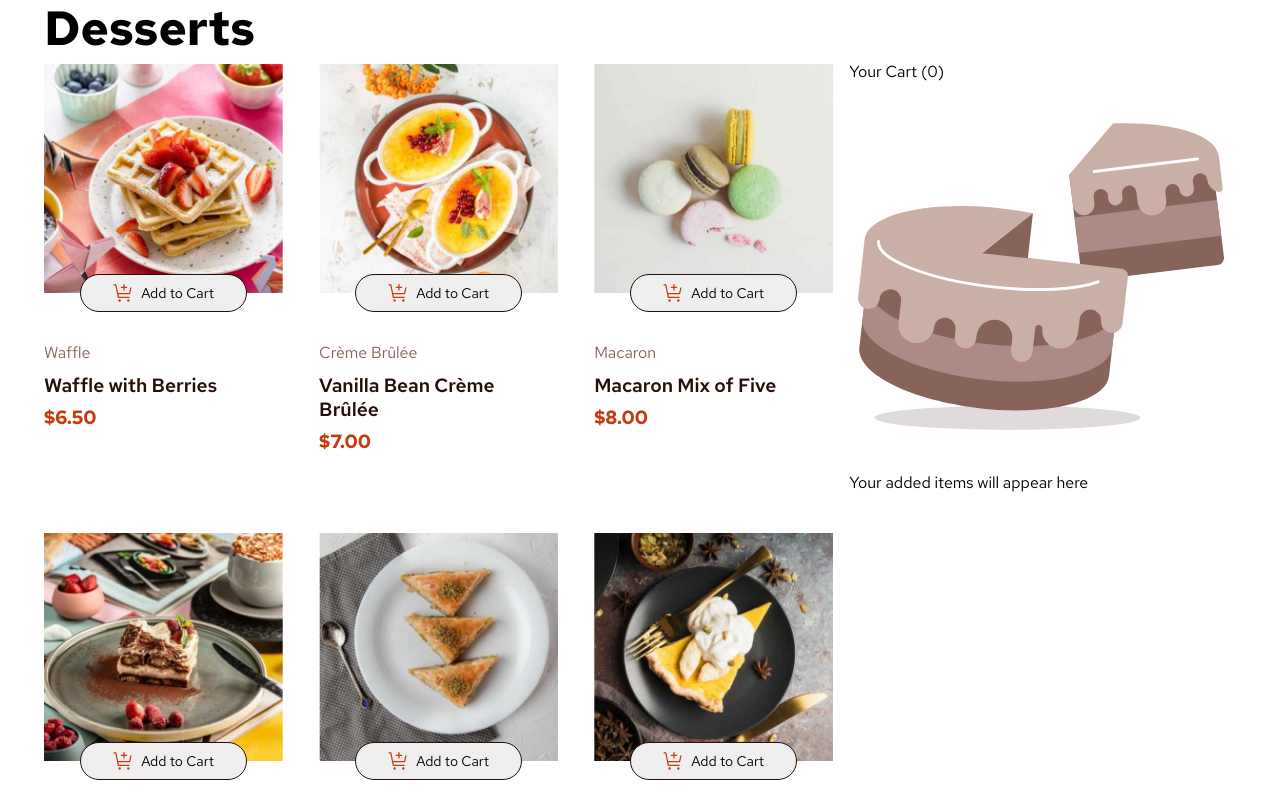
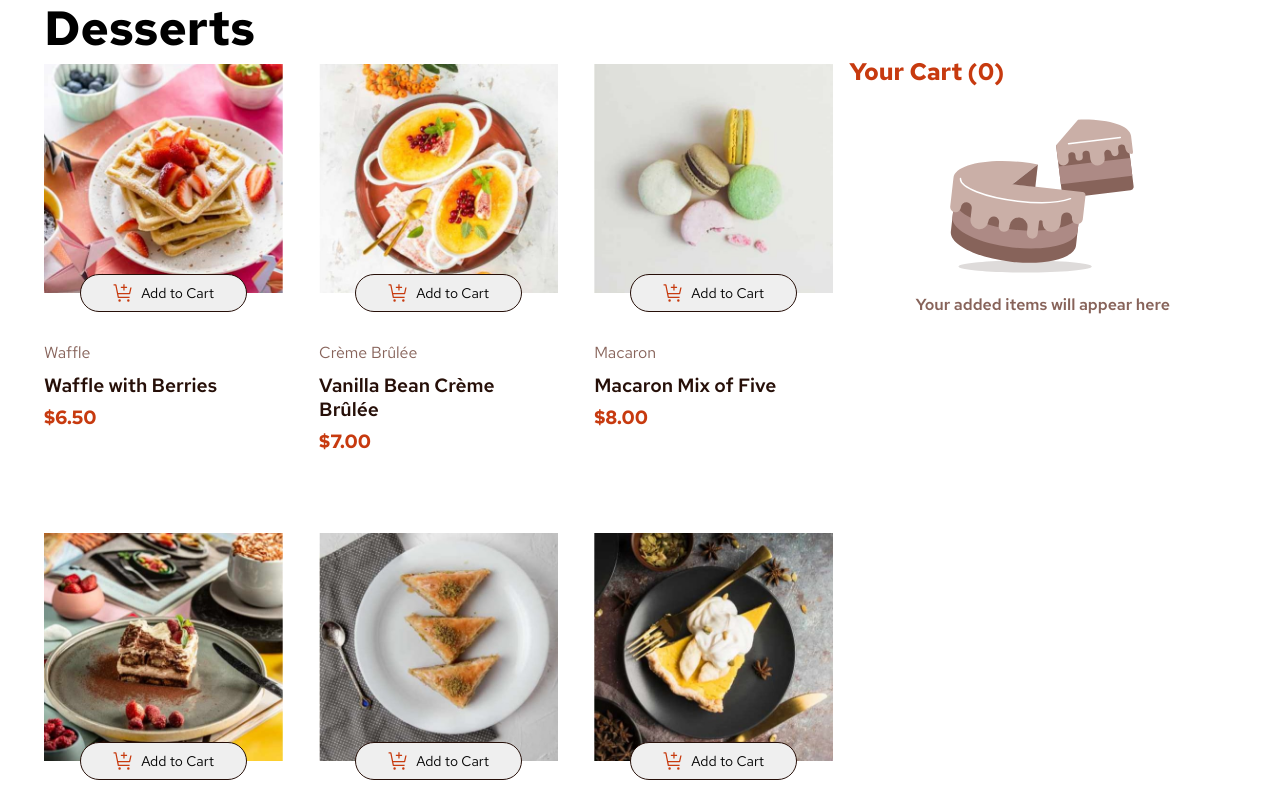
Before and after one commit to SebastianLaka/product-list-with-cart, a Vue app: page / in a window 1280 px wide. Shown: the top 800 px of the page. Built offline with nearby package versions, Linux system fonts and the light colour scheme.

Commit message:
Created styles for empty cart section

```diff
--- a/src/components/product-cart/ProductCartMain.vue
+++ b/src/components/product-cart/ProductCartMain.vue
@@ -15,18 +15,37 @@ const emptyIllustrationData = ref({
   <section class="cart-container">
     <EmptyCart v-if="cart.currentCartItem === 0">
       <template #empty-cart-content>
-        <p>Your Cart ({{ currentCartItem }})</p>
-        <img :src="emptyIllustrationData.src" :alt="emptyIllustrationData.alt" />
-        <p>Your added items will appear here</p>
+        <section class="empty-cart-content">
+          <h1 class="empty-cart-content__cart-amount">Your Cart ({{ currentCartItem }})</h1>
+          <img class="empty-cart-content__image" :src="emptyIllustrationData.src" :alt="emptyIllustrationData.alt" />
+          <p class="empty-cart-content__info">Your added items will appear here</p>
+        </section>
       </template>
     </EmptyCart>
     <CartItem v-else />
   </section>
 </template>
 <style lang="scss" scoped>
-@media (min-width: 992px) {
-  .cart-container {
-    padding-top: 2.75em;
+@use '../../assets/sass/colors.scss' as *;
+@use '../../assets/sass/fonts.scss' as *;
+@use '../../assets/sass/mixins.scss' as *;
+.cart-container {
+  padding-top: 2.75em;
+  .empty-cart-content{
+    &__cart-amount{
+      color: getColor('Red');
+      font-size: 1.5rem;
+    }
+    &__image{
+      width: 50%;
+      transform: translateX(50%);
+      padding-top: 1em;
+    }
+    &__info{
+      color: getColor('Rose-500');
+      font-weight: changeWeight('font-600');
+      text-align: center;
+    }
   }
 }
 </style>
```
